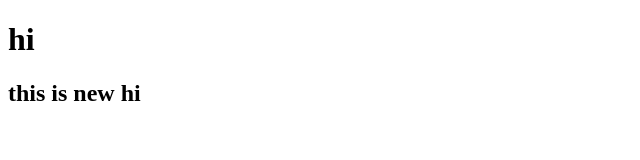
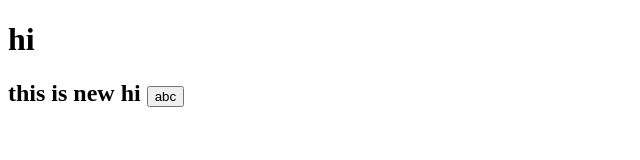
Before and after one commit to cipherknightX/localrepo, a plain HTML site: page index.html in a window 1280 px wide. Shown: the full height of the page, 0-640 px from the left. Drawn offline with Linux system fonts and the light colour scheme.

Commit message:
merge conflict check

```diff
--- a/index.html
+++ b/index.html
@@ -8,7 +8,7 @@
 </head>
 <body>
     <h1>hi</h1>
-    <h2>this is new hi</h2>
+    <h2>this is new hi <button>abc</button></h2>
 
 </body>
 </html>
```
